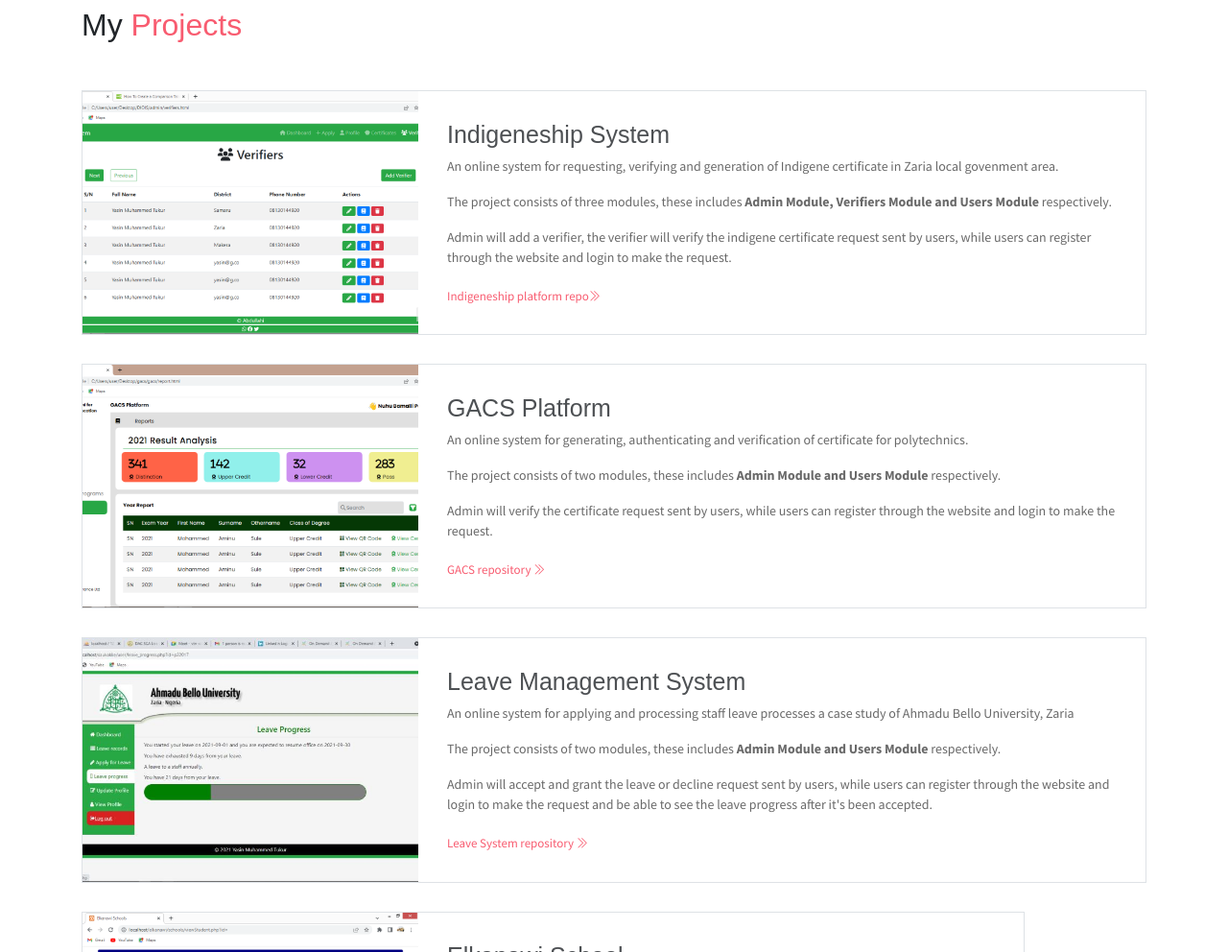
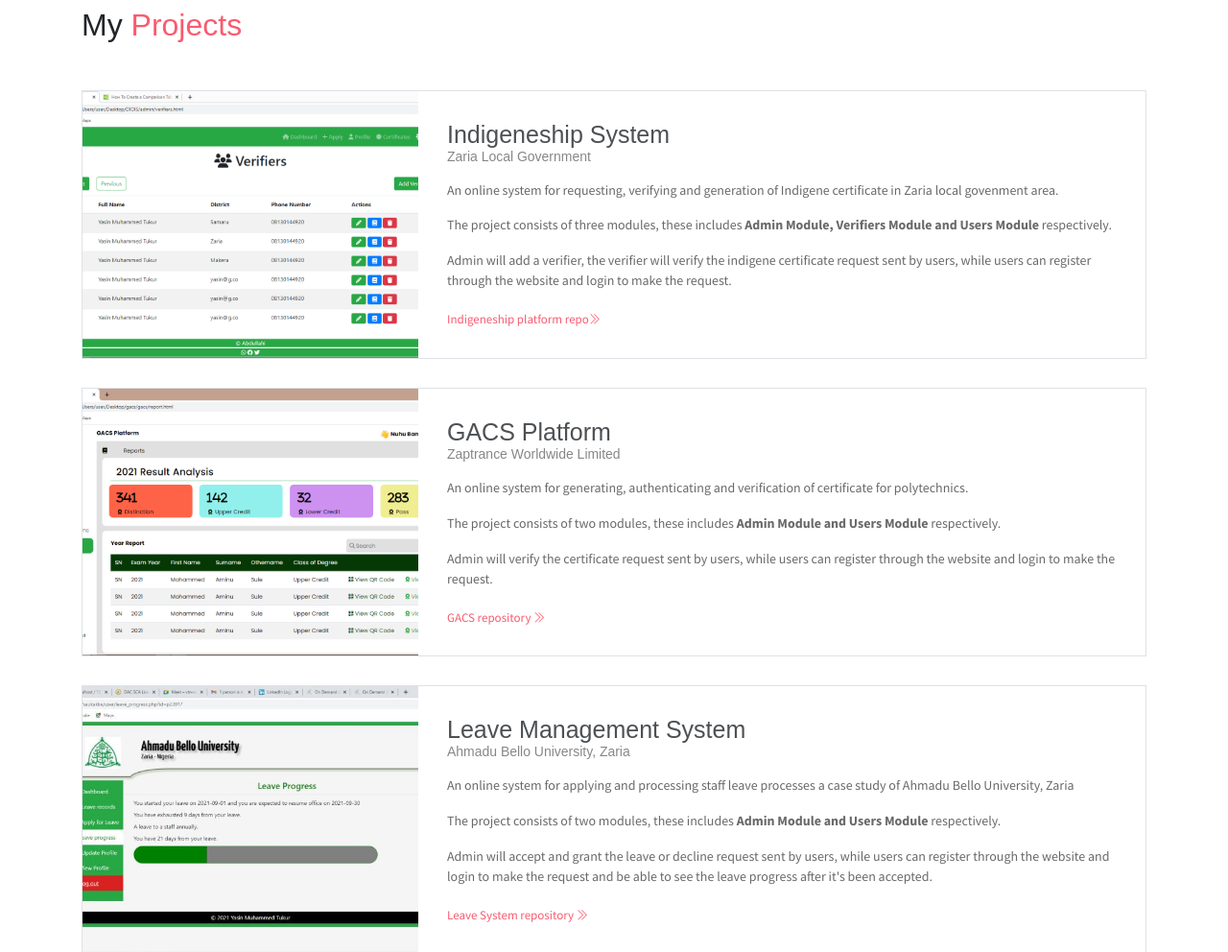
Before and after one commit to saukakke/portifolio, a website: page index.html in a window 1280 px wide. Shown: the part 4640-5632 px from the top of the page at 96% size. Drawn offline with Linux system fonts and the light colour scheme; some packages are replaced by stand-ins of ours.

Commit message:
Update index.html

```diff
--- a/index.html
+++ b/index.html
@@ -736,7 +736,7 @@
                             alt="Download free bootstrap 4 landing page, free boootstrap 4 templates, Download free bootstrap 4.1 landing page, free boootstrap 4.1.1 templates, meyawo Landing page">
                     </div>
                     <div class="content-holder">
-                        <h6 class="title">Indigeneship System</h6>
+                        <h6 class="title">Indigeneship System <p class="subtitle">Zaria Local Government</p></h6>
 
                         <!--p class="post-details">
                             <a href="#">By: Admin</a>
@@ -764,7 +764,7 @@
                             alt="Download free bootstrap 4 landing page, free boootstrap 4 templates, Download free bootstrap 4.1 landing page, free boootstrap 4.1.1 templates, meyawo Landing page">
                     </div>
                     <div class="content-holder">
-                        <h6 class="title">GACS Platform</h6>
+                        <h6 class="title">GACS Platform <p class="subtitle">Zaptrance Worldwide Limited</p></h6>
 
                         <!--p class="post-details">
                             <a href="#">By: Admin</a>
@@ -791,7 +791,7 @@
                             alt="Download free bootstrap 4 landing page, free boootstrap 4 templates, Download free bootstrap 4.1 landing page, free boootstrap 4.1.1 templates, meyawo Landing page">
                     </div>
                     <div class="content-holder">
-                        <h6 class="title">Leave Management System</h6>
+                        <h6 class="title">Leave Management System <p class="subtitle">Ahmadu Bello University, Zaria</h6>
 
                         <!--p class="post-details">
                             <a href="#">By: Admin</a>
```
